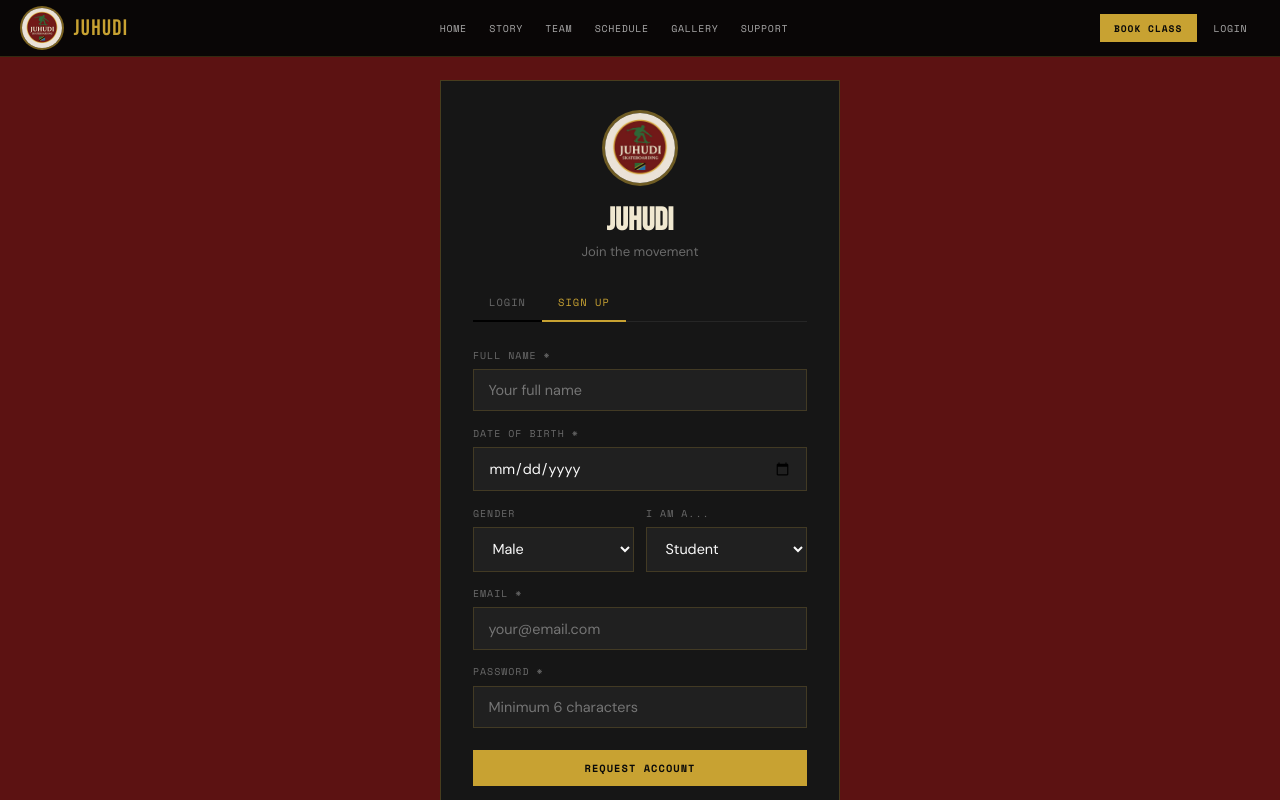
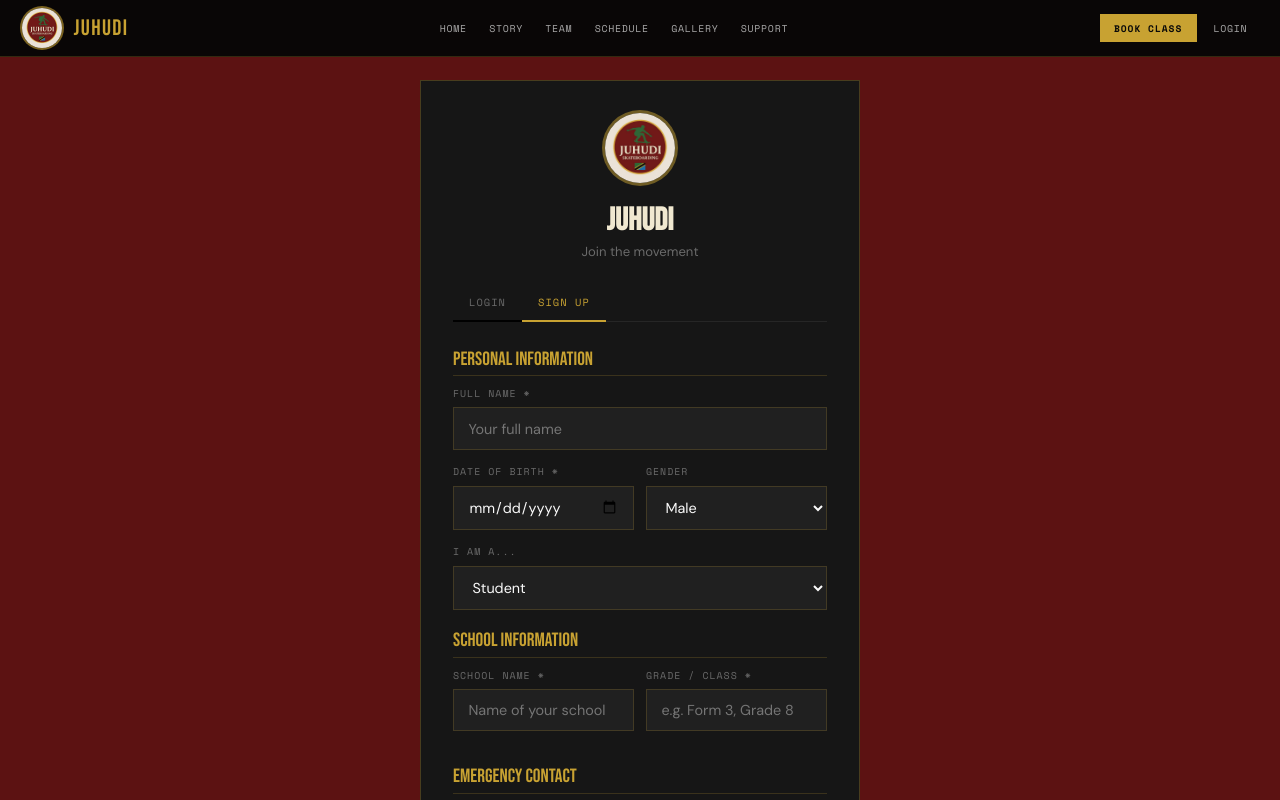
Before and after one commit to lucasmasanja24-eng/juhudi-skateboarding, a Next.js app: page /login in a window 1280 px wide. Both pictures are taken after a click on the button "SIGN UP". Shown: the top 800 px of the page. Built offline with nearby package versions, Linux system fonts and the light colour scheme.

Commit message:
Update login.js

```diff
--- a/pages/login.js
+++ b/pages/login.js
@@ -3,83 +3,107 @@
 import Nav from '../components/Nav'
 import { signIn, signUp } from '../lib/supabase'
 
+const CATS = ['Student','Working','Parent / Guardian','Sponsor','Volunteer','Coach','Other']
+const RELS = ['Parent','Guardian','Teacher','Sibling','Colleague','Friend','Other']
+
 export default function Login({ session, profile }) {
   const router = useRouter()
-  const [tab, setTab] = useState('login')
+  const [tab, setTab]       = useState('login')
   const [loading, setLoading] = useState(false)
-  const [msg, setMsg] = useState('')
-  const [error, setError] = useState('')
-  const [loginData, setLoginData] = useState({ email: '', password: '' })
-  const [signupData, setSignupData] = useState({
-    fullName: '', dob: '', gender: 'Male', category: 'Student', email: '', password: ''
+  const [msg, setMsg]       = useState('')
+  const [err, setErr]       = useState('')
+  const [li, setLi]         = useState({ email:'', password:'' })
+  const [su, setSu]         = useState({
+    fullName:'', dob:'', gender:'Male', category:'Student',
+    school:'', grade:'',
+    emergencyName:'', emergencyRelationship:'Parent', emergencyPhone:'',
+    email:'', password:''
   })
 
-  async function handleLogin(e) {
-    e.preventDefault()
-    setLoading(true); setError('')
-    try {
-      await signIn(loginData)
-      router.push('/')
-    } catch (err) { setError(err.message) }
+  async function doLogin(e) {
+    e.preventDefault(); setLoading(true); setErr('')
+    try { await signIn(li); router.push('/') }
+    catch(e){ setErr(e.message) }
     setLoading(false)
   }
 
-  async function handleSignup(e) {
-    e.preventDefault()
-    setLoading(true); setError('')
+  async function doSignup(e) {
+    e.preventDefault(); setLoading(true); setErr('')
+    if(!su.emergencyName||!su.emergencyPhone){
+      setErr('Emergency contact name and phone are required.')
+      setLoading(false); return
+    }
     try {
-      await signUp(signupData)
-      setMsg('Account request sent! Admin will review and approve your account. You will be notified once approved.')
+      await signUp(su)
+      setMsg('Request sent! Admin will review and approve your account. You will be able to log in once approved.')
       setTab('login')
-    } catch (err) { setError(err.message) }
+    } catch(e){ setErr(e.message) }
     setLoading(false)
   }
 
-  const categories = ['Student', 'Working', 'Parent / Guardian', 'Sponsor', 'Volunteer', 'Coach', 'Other']
-
   return (
     <>
-      <Nav session={session} profile={profile} />
+      <Nav session={session} profile={profile}/>
       <div style={S.page}>
         <div style={S.card}>
-          <div style={S.logo}><img src="/logo.jpg" alt="Juhudi" style={S.logoImg} /></div>
+          <div style={{textAlign:'center',marginBottom:'0.8rem'}}>
+            <img src="/logo.jpg" alt="Juhudi" style={{width:70,height:70,borderRadius:'50%',objectFit:'cover',boxShadow:'0 0 0 3px rgba(200,162,50,0.5)'}}/>
+          </div>
           <h1 style={S.title}>JUHUDI</h1>
           <p style={S.sub}>Join the movement</p>
+
           <div style={S.tabs}>
-            <button onClick={() => setTab('login')} style={{ ...S.tab, ...(tab === 'login' ? S.tabOn : {}) }}>Login</button>
-            <button onClick={() => setTab('signup')} style={{ ...S.tab, ...(tab === 'signup' ? S.tabOn : {}) }}>Sign Up</button>
+            <button onClick={()=>setTab('login')}  style={{...S.tab,...(tab==='login' ?S.tabOn:{})}}>Login</button>
+            <button onClick={()=>setTab('signup')} style={{...S.tab,...(tab==='signup'?S.tabOn:{})}}>Sign Up</button>
           </div>
-          {msg && <div style={S.success}>{msg}</div>}
-          {error && <div style={S.err}>{error}</div>}
 
-          {tab === 'login' ? (
-            <form onSubmit={handleLogin}>
-              <div style={S.fg}><label className="label">Email</label><input className="input" type="email" required value={loginData.email} onChange={e => setLoginData({ ...loginData, email: e.target.value })} placeholder="your@email.com" /></div>
-              <div style={S.fg}><label className="label">Password</label><input className="input" type="password" required value={loginData.password} onChange={e => setLoginData({ ...loginData, password: e.target.value })} placeholder="••••••••" /></div>
-              <button className="btn-primary" type="submit" style={{ width: '100%', marginTop: '0.5rem' }} disabled={loading}>{loading ? 'Logging in...' : 'Login'}</button>
+          {msg && <div style={S.ok}>{msg}</div>}
+          {err && <div style={S.errBox}>{err}</div>}
+
+          {tab==='login' ? (
+            <form onSubmit={doLogin}>
+              <Fg label="Email"><input className="input" type="email" required value={li.email} onChange={e=>setLi({...li,email:e.target.value})} placeholder="your@email.com"/></Fg>
+              <Fg label="Password"><input className="input" type="password" required value={li.password} onChange={e=>setLi({...li,password:e.target.value})} placeholder="••••••••"/></Fg>
+              <button className="btn-primary" type="submit" style={{width:'100%',marginTop:'0.5rem'}} disabled={loading}>{loading?'Logging in...':'Login'}</button>
             </form>
-          ) : (
-            <form onSubmit={handleSignup}>
-              <div style={S.fg}><label className="label">Full Name *</label><input className="input" required value={signupData.fullName} onChange={e => setSignupData({ ...signupData, fullName: e.target.value })} placeholder="Your full name" /></div>
-              <div style={S.fg}><label className="label">Date of Birth *</label><input className="input" type="date" required value={signupData.dob} onChange={e => setSignupData({ ...signupData, dob: e.target.value })} /></div>
+          ):(
+            <form onSubmit={doSignup}>
+              {/* SECTION: Personal Info */}
+              <div style={S.sectionHead}>Personal Information</div>
+              <Fg label="Full Name *"><input className="input" required value={su.fullName} onChange={e=>setSu({...su,fullName:e.target.value})} placeholder="Your full name"/></Fg>
               <div style={S.frow}>
-                <div style={S.fg}>
-                  <label className="label">Gender</label>
-                  <select className="input" value={signupData.gender} onChange={e => setSignupData({ ...signupData, gender: e.target.value })}>
-                    <option>Male</option><option>Female</option><option>Other</option>
-                  </select>
-                </div>
-                <div style={S.fg}>
-                  <label className="label">I am a...</label>
-                  <select className="input" value={signupData.category} onChange={e => setSignupData({ ...signupData, category: e.target.value })}>
-                    {categories.map(c => <option key={c}>{c}</option>)}
-                  </select>
-                </div>
+                <Fg label="Date of Birth *"><input className="input" type="date" required value={su.dob} onChange={e=>setSu({...su,dob:e.target.value})}/></Fg>
+                <Fg label="Gender"><select className="input" value={su.gender} onChange={e=>setSu({...su,gender:e.target.value})}><option>Male</option><option>Female</option><option>Other</option></select></Fg>
               </div>
-              <div style={S.fg}><label className="label">Email *</label><input className="input" type="email" required value={signupData.email} onChange={e => setSignupData({ ...signupData, email: e.target.value })} placeholder="your@email.com" /></div>
-              <div style={S.fg}><label className="label">Password *</label><input className="input" type="password" required minLength={6} value={signupData.password} onChange={e => setSignupData({ ...signupData, password: e.target.value })} placeholder="Minimum 6 characters" /></div>
-              <button className="btn-primary" type="submit" style={{ width: '100%', marginTop: '0.5rem' }} disabled={loading}>{loading ? 'Submitting...' : 'Request Account'}</button>
-              <p style={{ fontSize: '0.72rem', color: 'var(--muted)', marginTop: '0.8rem', textAlign: 'center' }}>Accounts require admin approval before access is granted</p>
+              <Fg label="I am a..."><select className="input" value={su.category} onChange={e=>setSu({...su,category:e.target.value})}>{CATS.map(c=><option key={c}>{c}</option>)}</select></Fg>
+
+              {/* SECTION: School Info (only if Student) */}
+              {su.category==='Student' && (
+                <>
+                  <div style={S.sectionHead}>School Information</div>
+                  <div style={S.frow}>
+                    <Fg label="School Name *"><input className="input" required value={su.school} onChange={e=>setSu({...su,school:e.target.value})} placeholder="Name of your school"/></Fg>
+                    <Fg label="Grade / Class *"><input className="input" required value={su.grade} onChange={e=>setSu({...su,grade:e.target.value})} placeholder="e.g. Form 3, Grade 8"/></Fg>
+                  </div>
+                </>
+              )}
+
+              {/* SECTION: Emergency Contact */}
+              <div style={S.sectionHead}>Emergency Contact</div>
+              <p style={S.sectionNote}>A person we can contact in case of an emergency. Can be a parent, guardian, teacher or colleague.</p>
+              <Fg label="Contact Full Name *"><input className="input" required value={su.emergencyName} onChange={e=>setSu({...su,emergencyName:e.target.value})} placeholder="e.g. Mama Fatuma"/></Fg>
+              <div style={S.frow}>
+                <Fg label="Relationship *"><select className="input" value={su.emergencyRelationship} onChange={e=>setSu({...su,emergencyRelationship:e.target.value})}>{RELS.map(r=><option key={r}>{r}</option>)}</select></Fg>
+                <Fg label="Phone / WhatsApp *"><input className="input" type="tel" required value={su.emergencyPhone} onChange={e=>setSu({...su,emergencyPhone:e.target.value})} placeholder="+255 ..."/></Fg>
+              </div>
+
+              {/* SECTION: Account */}
+              <div style={S.sectionHead}>Account Details</div>
+              <Fg label="Email *"><input className="input" type="email" required value={su.email} onChange={e=>setSu({...su,email:e.target.value})} placeholder="your@email.com"/></Fg>
+              <Fg label="Password *"><input className="input" type="password" required minLength={6} value={su.password} onChange={e=>setSu({...su,password:e.target.value})} placeholder="Minimum 6 characters"/></Fg>
+
+              <button className="btn-primary" type="submit" style={{width:'100%',marginTop:'0.5rem'}} disabled={loading}>{loading?'Submitting...':'Request Account'}</button>
+              <p style={{fontSize:'0.72rem',color:'#6a6a6a',marginTop:'0.8rem',textAlign:'center'}}>Accounts require admin approval before access is granted</p>
             </form>
           )}
         </div>
@@ -88,18 +112,21 @@
   )
 }
 
+function Fg({ label, children }) {
+  return <div style={{marginBottom:'0.9rem'}}><label className="label">{label}</label>{children}</div>
+}
+
 const S = {
-  page: { minHeight: '100vh', display: 'flex', alignItems: 'center', justifyContent: 'center', padding: '5rem 1rem 2rem', background: '#5c1212' },
-  card: { background: '#161616', border: '1px solid rgba(200,162,50,0.28)', padding: '2rem', width: 400, maxWidth: '95vw' },
-  logo: { textAlign: 'center', marginBottom: '0.8rem' },
-  logoImg: { width: 70, height: 70, borderRadius: '50%', objectFit: 'cover', boxShadow: '0 0 0 3px rgba(200,162,50,0.5)' },
-  title: { fontFamily: "'Bebas Neue',sans-serif", fontSize: '2rem', color: '#f0e8d0', textAlign: 'center', marginBottom: '0.2rem' },
-  sub: { fontSize: '0.82rem', color: '#6a6a6a', textAlign: 'center', marginBottom: '1.6rem' },
-  tabs: { display: 'flex', marginBottom: '1.6rem', borderBottom: '1px solid rgba(255,255,255,0.07)' },
-  tab: { background: 'none', border: 'none', color: '#6a6a6a', fontFamily: "'Space Mono',monospace", fontSize: '0.65rem', letterSpacing: '0.1em', textTransform: 'uppercase', padding: '0.5rem 1rem 0.65rem', cursor: 'pointer', borderBottom: '2px solid transparent', marginBottom: -1 },
-  tabOn: { color: '#c8a232', borderBottomColor: '#c8a232' },
-  fg: { marginBottom: '0.9rem' },
-  frow: { display: 'grid', gridTemplateColumns: '1fr 1fr', gap: '0.75rem' },
-  success: { background: 'rgba(109,200,109,0.1)', border: '1px solid rgba(109,200,109,0.3)', color: '#6dc86d', padding: '0.8rem', fontSize: '0.82rem', marginBottom: '1rem', lineHeight: 1.5 },
-  err: { background: 'rgba(220,80,80,0.1)', border: '1px solid rgba(220,80,80,0.3)', color: '#e06060', padding: '0.8rem', fontSize: '0.82rem', marginBottom: '1rem' },
+  page:        {minHeight:'100vh',display:'flex',alignItems:'center',justifyContent:'center',padding:'5rem 1rem 2rem',background:'#5c1212'},
+  card:        {background:'#161616',border:'1px solid rgba(200,162,50,0.28)',padding:'2rem',width:440,maxWidth:'96vw'},
+  title:       {fontFamily:"'Bebas Neue',sans-serif",fontSize:'2rem',color:'#f0e8d0',textAlign:'center',marginBottom:'0.2rem'},
+  sub:         {fontSize:'0.82rem',color:'#6a6a6a',textAlign:'center',marginBottom:'1.6rem'},
+  tabs:        {display:'flex',marginBottom:'1.6rem',borderBottom:'1px solid rgba(255,255,255,0.07)'},
+  tab:         {background:'none',border:'none',color:'#6a6a6a',fontFamily:"'Space Mono',monospace",fontSize:'0.65rem',letterSpacing:'0.1em',textTransform:'uppercase',padding:'0.5rem 1rem 0.65rem',cursor:'pointer',borderBottom:'2px solid transparent',marginBottom:-1},
+  tabOn:       {color:'#c8a232',borderBottomColor:'#c8a232'},
+  frow:        {display:'grid',gridTemplateColumns:'1fr 1fr',gap:'0.75rem'},
+  sectionHead: {fontFamily:"'Bebas Neue',sans-serif",fontSize:'1.2rem',color:'#c8a232',marginTop:'1.2rem',marginBottom:'0.6rem',borderBottom:'1px solid rgba(200,162,50,0.2)',paddingBottom:'0.3rem'},
+  sectionNote: {fontSize:'0.75rem',color:'#6a6a6a',marginBottom:'0.8rem',lineHeight:1.5},
+  ok:          {background:'rgba(109,200,109,0.1)',border:'1px solid rgba(109,200,109,0.3)',color:'#6dc86d',padding:'0.8rem',fontSize:'0.82rem',marginBottom:'1rem',lineHeight:1.5},
+  errBox:      {background:'rgba(220,80,80,0.1)',border:'1px solid rgba(220,80,80,0.3)',color:'#e06060',padding:'0.8rem',fontSize:'0.82rem',marginBottom:'1rem'},
 }
```
